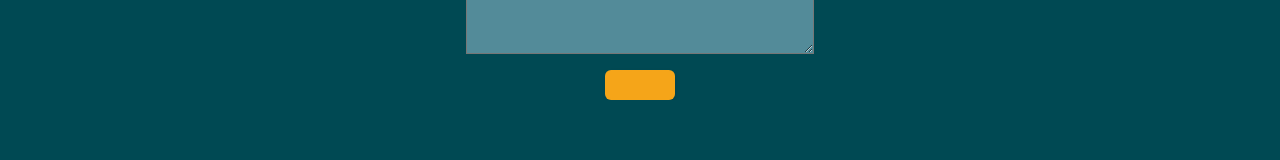
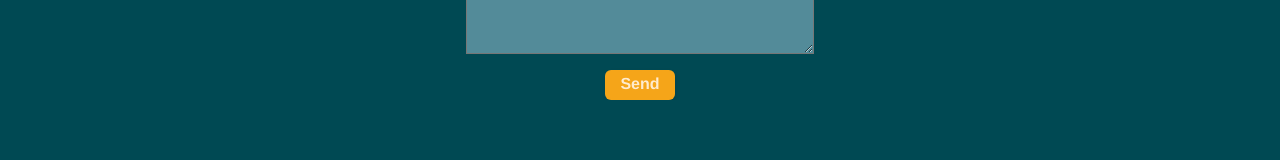
Before and after one commit to dragoslavIvkovic/energy-saving, a Next.js app: page /Contact in a window 1280 px wide. Shown: the part 350-510 px from the top of the page. Built offline with nearby package versions, Linux system fonts and the light colour scheme.

Commit message:
fix: styling

```diff
--- a/pages/Contact/index.js
+++ b/pages/Contact/index.js
@@ -53,7 +53,7 @@ export default function About() {
         required
       ></textarea>
 
-      <button type="submit" />
+      <button type="submit">Send</button>
       {submitted == true ? alert("Thank you for your message") : ""}
     </form>
   );
```
